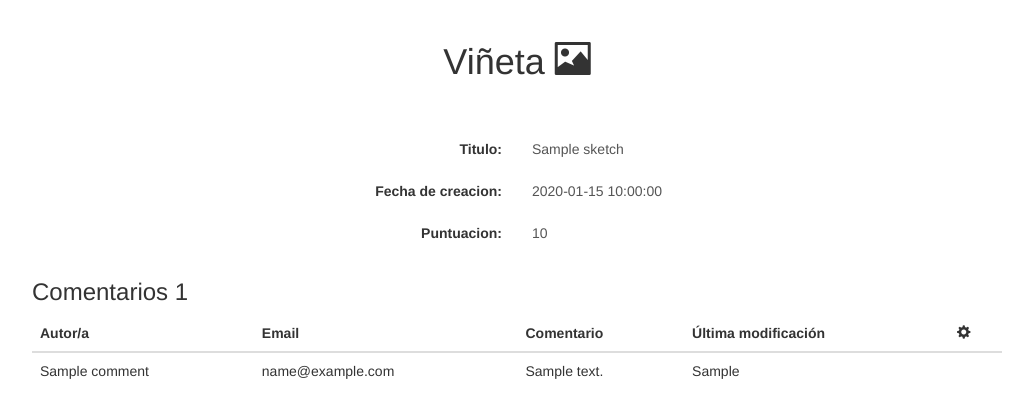
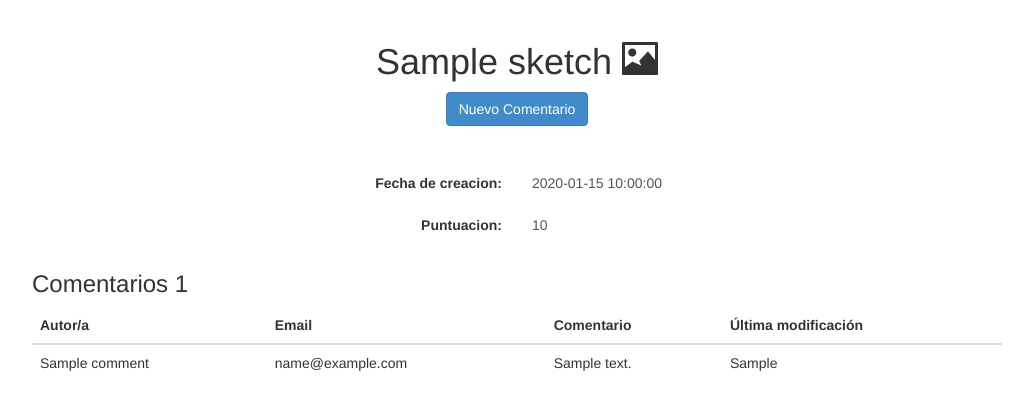
Before and after one commit to vegaj/iweb-python, a Python web app: template src/templates/sketches/show.html in a window 1280 px wide. Shown: the part 51-469 px from the top of the page, without its empty margins (123-1156 px from the left). Run offline with Jinja, Linux system fonts and the light colour scheme; the template is opened without the code that fills it: most values are stand-ins (such as "Sample title", 1, 10 or a date in 2020); some libraries are stand-ins or nearby versions.

Commit message:
terminado

```diff
--- a/src/comments.py
+++ b/src/comments.py
@@ -47,7 +47,9 @@ class NewComment(BaseHandler):
                         sketch=sketch1
                         )
             comment.put()
-            return self.redirect('/series/')
+            #return self.redirect('/series/')
+            return self.redirect('/sketches/show/{}'.format(sketch1.key().id()))
+
         except Exception as e:
             p['error'] = 'No se pudo crear por {}'.format(e.message)
             return self.render_template("error.html", {'code': 500, 'hint': p['error']})
--- a/src/templates/comments/list.html
+++ b/src/templates/comments/list.html
@@ -11,7 +11,7 @@
             <th>Email</th>
             <th>Comentario</th>
             <th>&Uacute;ltima modificaci&oacute;n</th>
-            <th><span class="glyphicon glyphicon-cog"></span></th>
+<!--             <th><span class="glyphicon glyphicon-cog"></span></th> -->
         </thead>
 
     <tbody>
--- a/src/templates/sketches/show.html
+++ b/src/templates/sketches/show.html
@@ -18,7 +18,8 @@
 
 <div class="row">
     <div class="col-lg-12 text-center">
-        <h1> Viñeta <span class="glyphicon glyphicon-picture" aria-hidden="true"></span></h1>
+        <h1> {{sketch.title}} <span class="glyphicon glyphicon-picture" aria-hidden="true"></span></h1>
+        <a class="btn btn-primary" href="/sketches/{{ sketch.key().id() }}/comments/new">Nuevo Comentario</a>
     </div>
 </div>
 <br/>
@@ -33,14 +34,6 @@
         <div class="alert alert-danger">{{ error }}</div>
 	{% endif %}
         <form class="form-horizontal" role="form" action="" method="post">
-
-        	<div class="form-group">
-                <label class="col-sm-3 control-label">Titulo:</label>
-
-                <div class="col-sm-6">
-                    <output name="outputScore" id="outputScore">{{ sketch.title }}</output>
-                </div>
-            </div>
 
             <div class="form-group">
                 <label class="col-sm-3 control-label">Fecha de creacion:</label>
```
